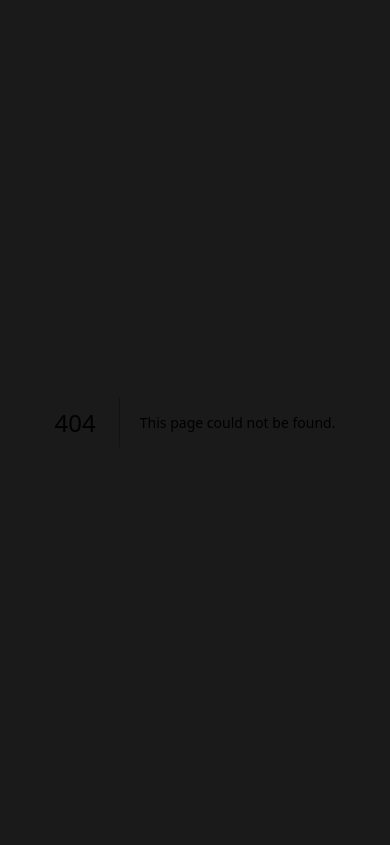
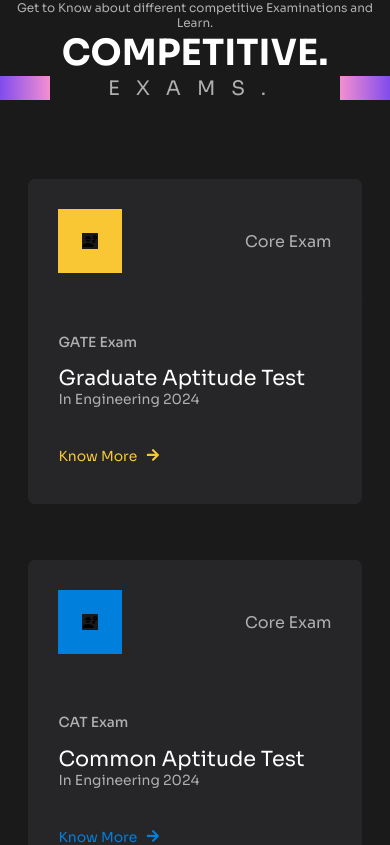
Before and after one commit to Civil-Engineering-NITC/CEA, a Next.js app: page /loadMore in a window 390 px wide. Before the commit this address had no page. Shown: the top 845 px of the page. Built offline with nearby package versions, Linux system fonts and the light colour scheme.

Commit message:
loadmore one

```diff
--- /dev/null
+++ b/app/(routes)/loadMore/loadMore.module.css
@@ -0,0 +1,51 @@
+.cardContainer {
+  display: flex;
+  flex: 1;
+  flex-wrap: wrap;
+  justify-content: center;
+  align-items: center;
+  margin-top: 50px;
+}
+
+.gradientBox {
+  display: flex;
+}
+
+.gradientLeftBox {
+  position: absolute;
+  /* bottom: 0px; */
+  left: 0px;
+  width: 255px;
+  height: 62px;
+  background: linear-gradient(to right, #804ced, #f48fd0);
+}
+
+.gradientRightBox {
+  position: absolute;
+  /* bottom: 0px; */
+  right: 0px;
+  width: 255px;
+  height: 62px;
+  background: linear-gradient(to left, #804ced, #f48fd0);
+}
+
+.topContainer {
+  display: flex;
+  flex: 1;
+  flex-direction: column;
+  justify-content: center;
+  align-items: center;
+  color: white;
+}
+
+@media (max-width: 500px) {
+  .gradientLeftBox {
+    width: 50px;
+    height: 24px;
+  }
+
+  .gradientRightBox {
+    width: 50px;
+    height: 24px;
+  }
+}
--- /dev/null
+++ b/app/(routes)/loadMore/page.tsx
@@ -0,0 +1,34 @@
+import React from "react";
+import styles from "./loadMore.module.css";
+import {
+  mainHeading,
+  heading,
+  subHeading,
+  cardData,
+} from "@/data/fakeLoadMore";
+import { MainHeading } from "@/components/MainHeading";
+import { PageHeading } from "@/components/PageHeading";
+import { PageSubHeading } from "@/components/PageSubHeading";
+import { Card } from "@/components/Card";
+
+export default function LoadMore() {
+  return (
+    <>
+      <div className={styles.topContainer}>
+        <MainHeading text={mainHeading} />
+        <PageHeading text={heading} />
+        <div className={styles.gradientBox}>
+          <div className={styles.gradientLeftBox}></div>
+          <PageSubHeading text={subHeading} />
+          <div className={styles.gradientRightBox}></div>
+        </div>
+      </div>
+
+      <div className={styles.cardContainer}>
+        {cardData.map((card) => {
+          return <Card key={card.id} card={card} />;
+        })}
+      </div>
+    </>
+  );
+}
--- a/app/page.tsx
+++ b/app/page.tsx
@@ -23,8 +23,8 @@
   if (isSignedIn) {
     return (
       <>
-        {/* <div>Hello {user.emailAddresses[0].emailAddress}!</div>
-      <UserButton afterSignOutUrl="/"/> */}
+        <div>Hello {user.emailAddresses[0].emailAddress}!</div>
+        <UserButton afterSignOutUrl="/" />
         <Navbar />
         <div className={styles.margin} style={{ margin: "5rem 4rem" }}></div>
         <HomePage />
--- /dev/null
+++ b/components/Card.tsx
@@ -0,0 +1,55 @@
+import React from "react";
+import styles from "./card.module.css";
+import Image from "next/image";
+import Link from "next/link";
+import { MdEngineering } from "react-icons/md";
+import { FaArrowRight } from "react-icons/fa";
+
+interface CardProps {
+  card: {
+    id: number;
+    icon: string;
+    heading1: string;
+    heading2: string;
+    heading3: string;
+    heading4: string;
+    buttonTitle: string;
+    color: string;
+  };
+}
+
+export const Card: React.FC<CardProps> = ({ card }) => {
+  return (
+    <div className={styles.container}>
+      <div className={styles.cardTop}>
+        <div
+          className={styles.imageStyle}
+          style={{ backgroundColor: card.color }}
+        >
+          <MdEngineering />
+          {/* <Image src="/books.png" height={32} width={32} alt={"name"} /> */}
+        </div>
+        <div className={styles.headingOne}>{card.heading1}</div>
+      </div>
+
+      <div className={styles.cardMiddle}>
+        <div className={styles.headingTwo}>{card.heading2}</div>
+        <div className={styles.middleHeading}>
+          <div className={styles.headingThree}>{card.heading3}</div>
+          <div className={styles.headingFour}>{card.heading4}</div>
+        </div>
+      </div>
+
+      <Link
+        className={styles.cardBottom}
+        style={{ color: card.color }}
+        href="#"
+      >
+        Know More{"  "}
+        <FaArrowRight
+          style={{ backgroundColor: "inherit", marginLeft: "9px" }}
+        />
+      </Link>
+    </div>
+  );
+};
--- /dev/null
+++ b/components/MainHeading.tsx
@@ -0,0 +1,10 @@
+import React from "react";
+import styles from "./mainHeading.module.css";
+
+interface MainHeadingProps {
+  text: string;
+}
+
+export const MainHeading: React.FC<MainHeadingProps> = ({ text }) => {
+  return <div className={styles.mainHeading}>{text}</div>;
+};
--- /dev/null
+++ b/components/PageHeading.tsx
@@ -0,0 +1,10 @@
+import React from "react";
+import styles from "./pageHeading.module.css";
+
+interface PageHeadingProps {
+  text: string;
+}
+
+export const PageHeading: React.FC<PageHeadingProps> = ({ text }) => {
+  return <div className={styles.pageHeading}>{text}</div>;
+};
--- /dev/null
+++ b/components/PageSubHeading.tsx
@@ -0,0 +1,10 @@
+import React from "react";
+import styles from "./pageSubHeading.module.css";
+
+interface PageSubHeadingProps {
+  text: string;
+}
+
+export const PageSubHeading: React.FC<PageSubHeadingProps> = ({ text }) => {
+  return <div className={styles.subHeading}>{text}</div>;
+};
--- /dev/null
+++ b/components/card.module.css
@@ -0,0 +1,142 @@
+.cardBottom {
+  display: flex;
+  background-color: #262628;
+  color: #afafaf;
+  padding-left: 35px;
+  padding-top: 50px;
+  font-weight: 400;
+  font-size: 16px;
+  line-height: 20.16px;
+  text-decoration: none;
+}
+
+.cardBottom:hover {
+  text-decoration: underline;
+}
+
+.cardMiddle {
+  display: flex;
+  flex-direction: column;
+  justify-content: space-between;
+  background-color: #262628;
+  color: #afafaf;
+  padding-left: 35px;
+  width: fit-content;
+  padding-top: 36px;
+  gap: 16px;
+}
+
+.cardTop {
+  display: flex;
+  justify-content: space-between;
+  align-items: center;
+  background-color: inherit;
+  padding: 35px 35px;
+  border-radius: 8px;
+}
+
+.container {
+  /* display: inline; */
+  /* border: 2px solid red; */
+  border-radius: 8px;
+  width: 400px;
+  height: 374px;
+  background-color: #262628;
+  margin: 28px;
+}
+
+.headingOne {
+  /* position: relative;
+    justify-content: right; */
+
+  background-color: inherit;
+  color: #afafaf;
+  width: fit-content;
+}
+
+.headingTwo {
+  background-color: inherit;
+  width: fit-content;
+  font-weight: 500;
+  font-size: 16px;
+  line-height: 20.16px;
+}
+
+.headingThree {
+  color: #ffffff;
+  background-color: #262628;
+  font-weight: 400;
+  font-size: 24px;
+  line-height: 30.24px;
+}
+
+.headingFour {
+  color: #afafaf;
+  background-color: #262628;
+  font-weight: 400;
+  font-size: 16px;
+  line-height: 20.16px;
+}
+
+@media (max-width: 700px) {
+  .container {
+    width: 347.48px;
+    height: 324.89px;
+    border-radius: 6.95px;
+  }
+
+  .cardTop {
+    padding: 30.4px 30.4px;
+    border-radius: 6.95px;
+  }
+
+  .cardMiddle {
+    padding-left: 30.4px;
+    padding-top: 30px;
+    gap: 13.9px;
+  }
+
+  .cardBottom {
+    padding-left: 30.4px;
+    padding-top: 39px;
+    font-weight: 400;
+    font-size: 13.9px;
+    line-height: 17.51px;
+  }
+
+  .headingTwo {
+    font-weight: 500;
+    font-size: 13.9px;
+    line-height: 17.51px;
+  }
+
+  .headingThree {
+    font-weight: 400;
+    font-size: 20.85px;
+    line-height: 26.27px;
+  }
+
+  .headingFour {
+    font-weight: 400;
+    font-size: 13.9px;
+    line-height: 17.51px;
+  }
+
+  .imageStyle {
+    height: 40.83px;
+    width: 33.57px;
+  }
+}
+
+.imageStyle {
+  /* position: relative;
+  justify-content: left; */
+  /* background-color: inherit; */
+  width: fit-content;
+  display: flex;
+  justify-content: center;
+  align-items: center;
+  height: 64px;
+  width: 64px;
+  /* left: 35px; */
+}
--- /dev/null
+++ b/components/mainHeading.module.css
@@ -0,0 +1,16 @@
+.mainHeading {
+  color: #afafaf;
+  word-wrap: break-word;
+  text-align: center;
+  font-size: 24px;
+  font-weight: 400;
+  line-height: 30.24px;
+}
+
+@media (max-width: 500px) {
+  .mainHeading {
+    font-size: 12px;
+    font-weight: 400;
+    line-height: 15.12px;
+  }
+}
--- /dev/null
+++ b/components/pageHeading.module.css
@@ -0,0 +1,13 @@
+.pageHeading {
+  font-size: 80px;
+  font-weight: 700;
+  line-height: 100.8px;
+}
+
+@media (max-width: 500px) {
+  .pageHeading {
+    font-size: 36px;
+    font-weight: 700;
+    line-height: 45.36px;
+  }
+}
--- /dev/null
+++ b/components/pageSubHeading.module.css
@@ -0,0 +1,16 @@
+.subHeading {
+  color: #afafaf;
+  font-weight: 400px;
+  font-size: 24px;
+  line-height: 30.24px;
+  letter-spacing: 1rem;
+}
+
+@media (max-width: 500px) {
+  .subHeading {
+    color: #afafaf;
+    font-weight: 400px;
+    font-size: 20px;
+    line-height: 25.2px;
+  }
+}
--- /dev/null
+++ b/data/fakeLoadMore.ts
@@ -0,0 +1,67 @@
+export const mainHeading =
+  "Get to Know about different competitive Examinations and Learn.";
+export const heading = "COMPETITIVE.";
+export const subHeading = "EXAMS.";
+
+export const cardData = [
+  {
+    id: 1,
+    icon: "/../public/books.png",
+    heading1: "Core Exam",
+    heading2: "GATE Exam",
+    heading3: "Graduate Aptitude Test",
+    heading4: "In Engineering 2024",
+    buttonTitle: "Know More",
+    color: "#F8C733",
+  },
+  {
+    id: 2,
+    icon: "/../public/books.png",
+    heading1: "Core Exam",
+    heading2: "CAT Exam",
+    heading3: "Common Aptitude Test",
+    heading4: "In Engineering 2024",
+    buttonTitle: "Know More",
+    color: "#017FDD",
+  },
+  {
+    id: 3,
+    icon: "/../public/books.png",
+    heading1: "Core Exam",
+    heading2: "UPSC Exam",
+    heading3: "Civil Services Examination",
+    heading4: "In Engineering 2024",
+    buttonTitle: "Know More",
+    color: "#35D870",
+  },
+  {
+    id: 4,
+    icon: "/../public/books.png",
+    heading1: "Core Exam",
+    heading2: "CAT Exam",
+    heading3: "Common Aptitude Test",
+    heading4: "In Business Studies 2024",
+    buttonTitle: "Know More",
+    color: "#017FDD",
+  },
+  {
+    id: 5,
+    icon: "/../public/books.png",
+    heading1: "Core Exam",
+    heading2: "UPSC Exam",
+    heading3: "Civil Services Examination",
+    heading4: "In Engineering 2024",
+    buttonTitle: "Know More",
+    color: "#35D870",
+  },
+  {
+    id: 6,
+    icon: "/../public/books.png",
+    heading1: "Core Exam",
+    heading2: "GATE Exam",
+    heading3: "Graduate Aptitude Test",
+    heading4: "In Engineering 2024",
+    buttonTitle: "Know More",
+    color: "#F8C733",
+  },
+];
```
